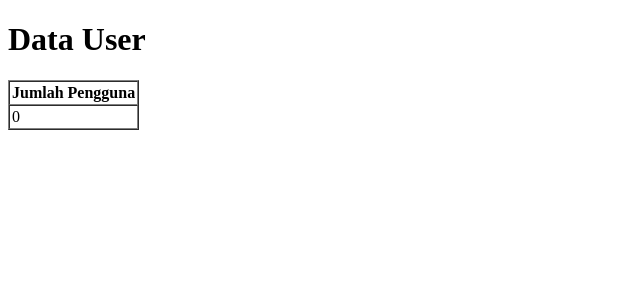
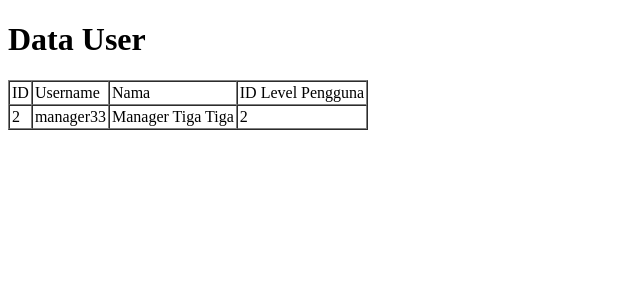
Before and after one commit to ebon77/PWL_Muhammad-shabran_17, a Laravel app: page /user in a window 1280 px wide. Shown: the top 300 px of the page, without its empty margins (0-640 px from the left). Run offline with Laravel 12, Linux system fonts and the light colour scheme; tables that the repository leaves empty hold one stand-in row (values such as "Sample post").

Commit message:
Jobsheet4_Praktikum2.4

```diff
--- a/PWL_week_2_POS/app/Http/Controllers/UserController.php
+++ b/PWL_week_2_POS/app/Http/Controllers/UserController.php
@@ -10,8 +10,17 @@ class UserController extends Controller
 {
 public function index()
 {
-    $user = UserModel::where('level_id', 2)->count();
+    $user = UserModel::firstOrNew(
+        [
+            'username' => 'manager33',
+            'nama' => 'Manager Tiga Tiga',
+            'password' => Hash::make('12345'),
+            'level_id' => 2
+        ],
+    );
 
-    return view('user', ['jumlahPengguna' => $user]);
+    $user->save();
+
+    return view('user', ['data' => $user]);
 }
 }
--- a/PWL_week_2_POS/resources/views/user.blade.php
+++ b/PWL_week_2_POS/resources/views/user.blade.php
@@ -7,10 +7,16 @@
     <h1>Data User</h1>
     <table border="1" cellpadding="2" cellspacing="0">
         <tr>
-                <th>Jumlah Pengguna</th>
+            <td>ID</td>
+            <td>Username</td>
+            <td>Nama</td>
+            <td>ID Level Pengguna</td>
         </tr>
         <tr>
-                <td>{{ $jumlahPengguna }}</td>
+            <td>{{ $data->user_id }}</td>
+            <td>{{ $data->username }}</td>
+            <td>{{ $data->nama }}</td>
+            <td>{{ $data->level_id }}</td>
         </tr>
     </table>
 </body>
```
Lines whose indentation alone changed are shown as unchanged.
